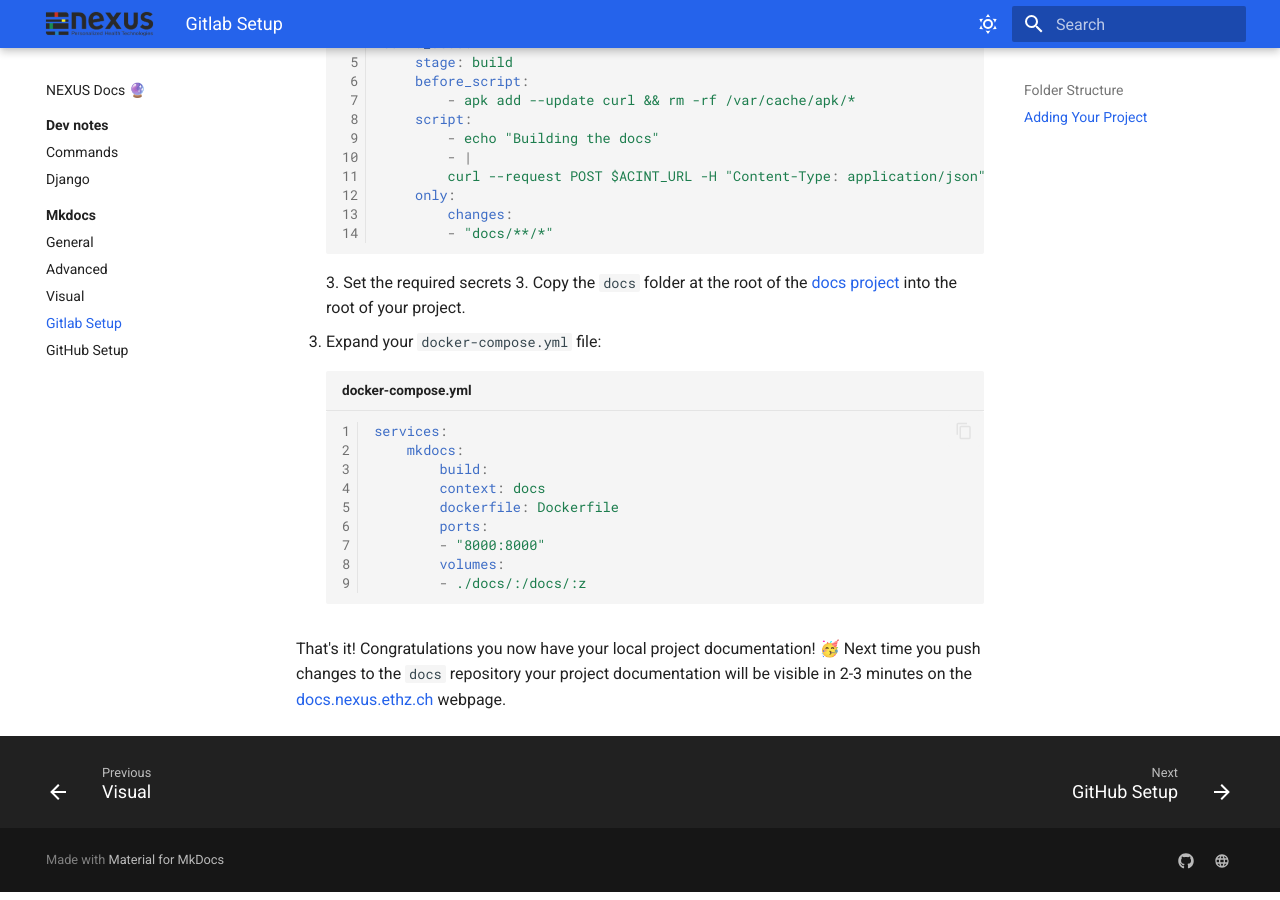
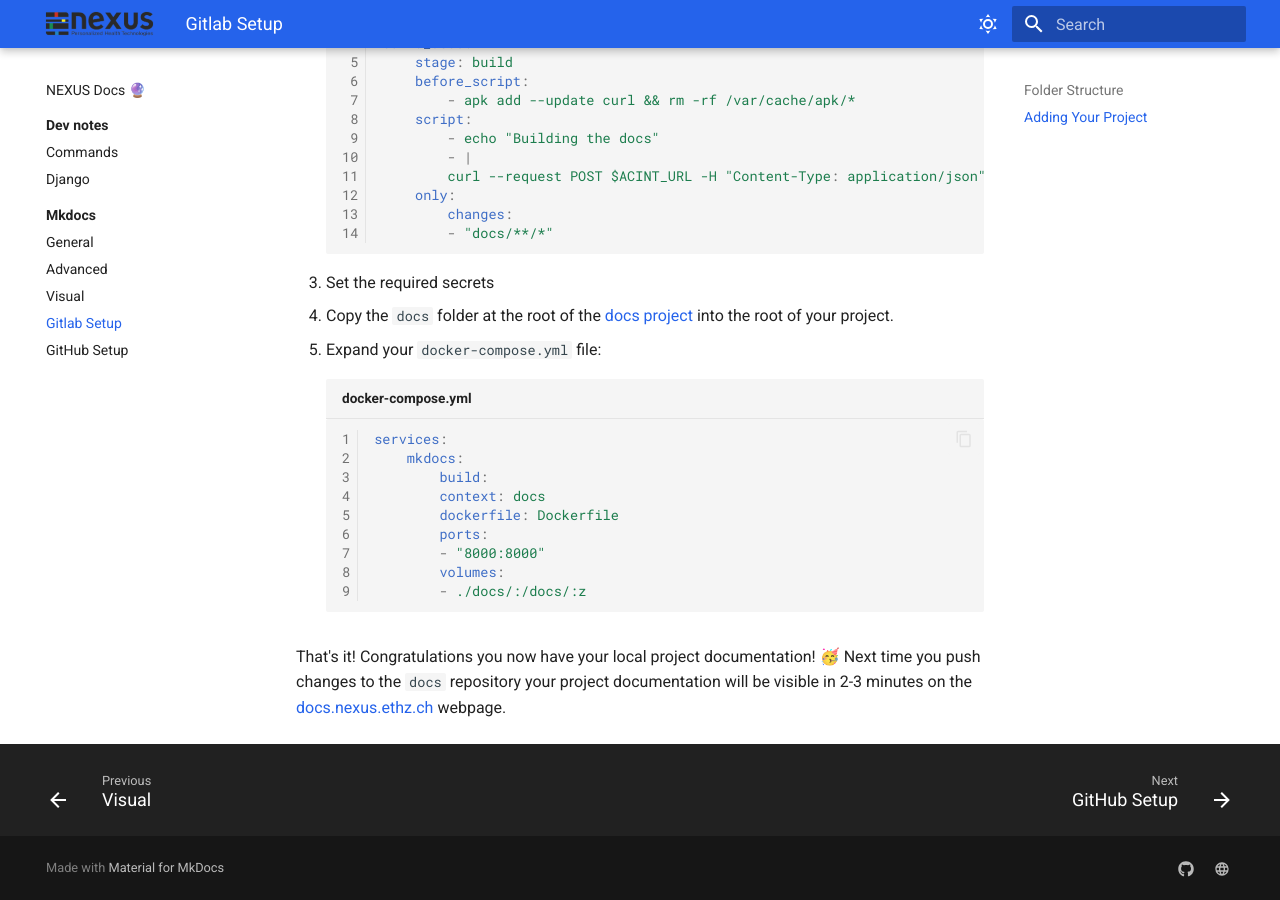
Before and after one commit to ETH-NEXUS/nexus-se-docs, an MkDocs documentation site: the page built from docs/docs/docs/setup_gitlab.md, in a window 1280 px wide and 900 px high, scrolled down 1202 px. Built offline with MkDocs 1.6.1 and Material for MkDocs 9.7.7, drawn with Linux system fonts in a browser that asks for light colours.

Commit message:
[ DOC ]: Fix setup docs

````diff
--- a/docs/docs/docs/setup_gitlab.md
+++ b/docs/docs/docs/setup_gitlab.md
@@ -54,10 +54,11 @@ nav:
             changes:
             - "docs/**/*"
     ```
+
 3. Set the required secrets
-3. Copy the `docs` folder at the root of the [docs project](https://github.com/ETH-NEXUS/nexus-docs) into the root of your project.
+4. Copy the `docs` folder at the root of the [docs project](https://github.com/ETH-NEXUS/nexus-docs) into the root of your project.
 
-4. Expand your `docker-compose.yml` file:
+5. Expand your `docker-compose.yml` file:
 
     ```yaml title="docker-compose.yml" linenums="1"
     services:
````
Also changed, not shown: docs/docs/docs/setup_github.md (+1 -0 lines).
